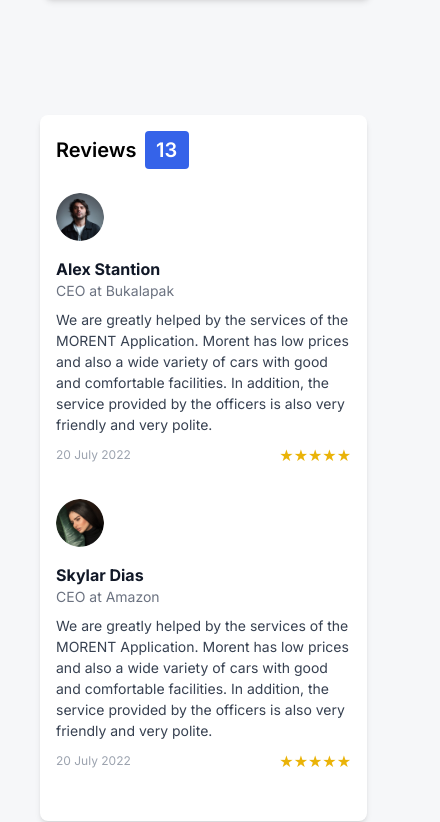
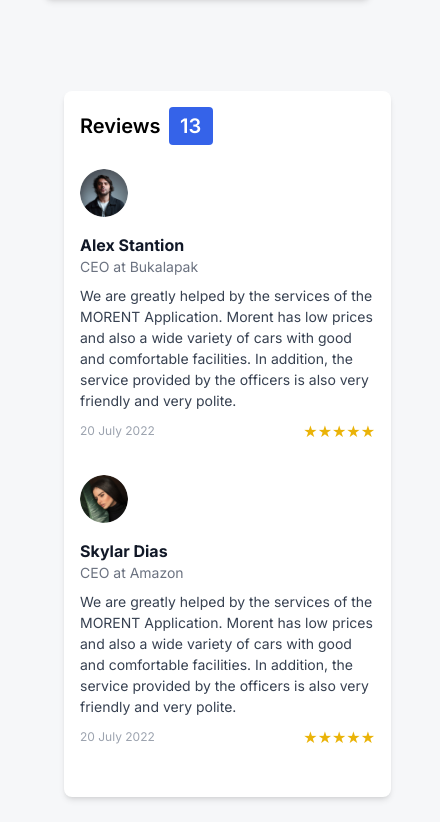
Before and after one commit to Huzaifaabdulrab/giaichackhathon2, a Next.js app: page /CarRent in a window 390 px wide. Shown: the part 1051-1873 px from the top of the page, 440 px wide, since content can reach past the window. Built offline with nearby package versions, Linux system fonts and the light colour scheme.

Commit message:
Update page.tsx

```diff
--- a/app/CarRent/page.tsx
+++ b/app/CarRent/page.tsx
@@ -148,7 +148,6 @@ export default function CarRent() {
 
           </div>
          </div>
-         <div>
          <div className="">
             <div className=" lg:ml-44 screenLeft lg:w-[1140px] lg:h-full lg:flex flex-col">
     {/* Large Image */}
@@ -173,7 +172,6 @@ export default function CarRent() {
       </div>
     </div>
   </div>
-
   <div className="w-[327px] h-[408px] ml-5 lg:ml-0 mt-20 lg:mt-0 lg:w-[492px] lg:h-auto bg-white shadow-md rounded-lg p-6">
   {/* Title */}
   <h3 className="text-[28px] lg:text-[34px] font-bold text-gray-900 mb-2">Nissan GT - R</h3>
@@ -184,7 +182,7 @@ export default function CarRent() {
 
   {/* Description */}
   <p className="text-gray-700 lg:text-[20px] text-[12px] mb-6">
-    NISMO has become the embodiment of Nissan’s outstanding performance, inspired by the most unforgiving proving ground, the "race track".
+    NISMO has become the embodiment of Nissan’s outstanding performance, inspired by the most unforgiving proving ground, the &quot;race track&quot;.
   </p>
 
   {/* Specifications */}
@@ -216,10 +214,8 @@ export default function CarRent() {
     </button>
   </div>
 </div>
-</div>
 
-</div>
-<div className="bg-white lg:w-[1016px] lg:h-auto w-[327px] h-auto ml-10  lg:ml-56 mt-[92px] rounded-lg shadow-md p-4 lg:p-10">
+<div className="bg-white lg:w-[1016px] lg:h-auto w-[327px] h-auto ml-10 lg:ml-56 mt-[92px] rounded-lg shadow-md p-4 lg:p-10">
   {/* Header */}
   <div className="flex items-center text-[20px] font-semibold mb-6">
     Reviews
@@ -276,6 +272,7 @@ export default function CarRent() {
     </div>
   </div>
 </div>
+
 
 <div className="flex gap-[100px] lg:gap-[860px]   lg:w-[1016px] lg:h-[44px] justify-center lg:ml-56 ml-5 w-[372px] h-[20px] mt-10">
 <p className="text-lablelTxt text-[16px]">Recent Car</p>
@@ -431,6 +428,7 @@ export default function CarRent() {
 
  </div>
 </div>
+</div>
 
 </div>
     )
```
